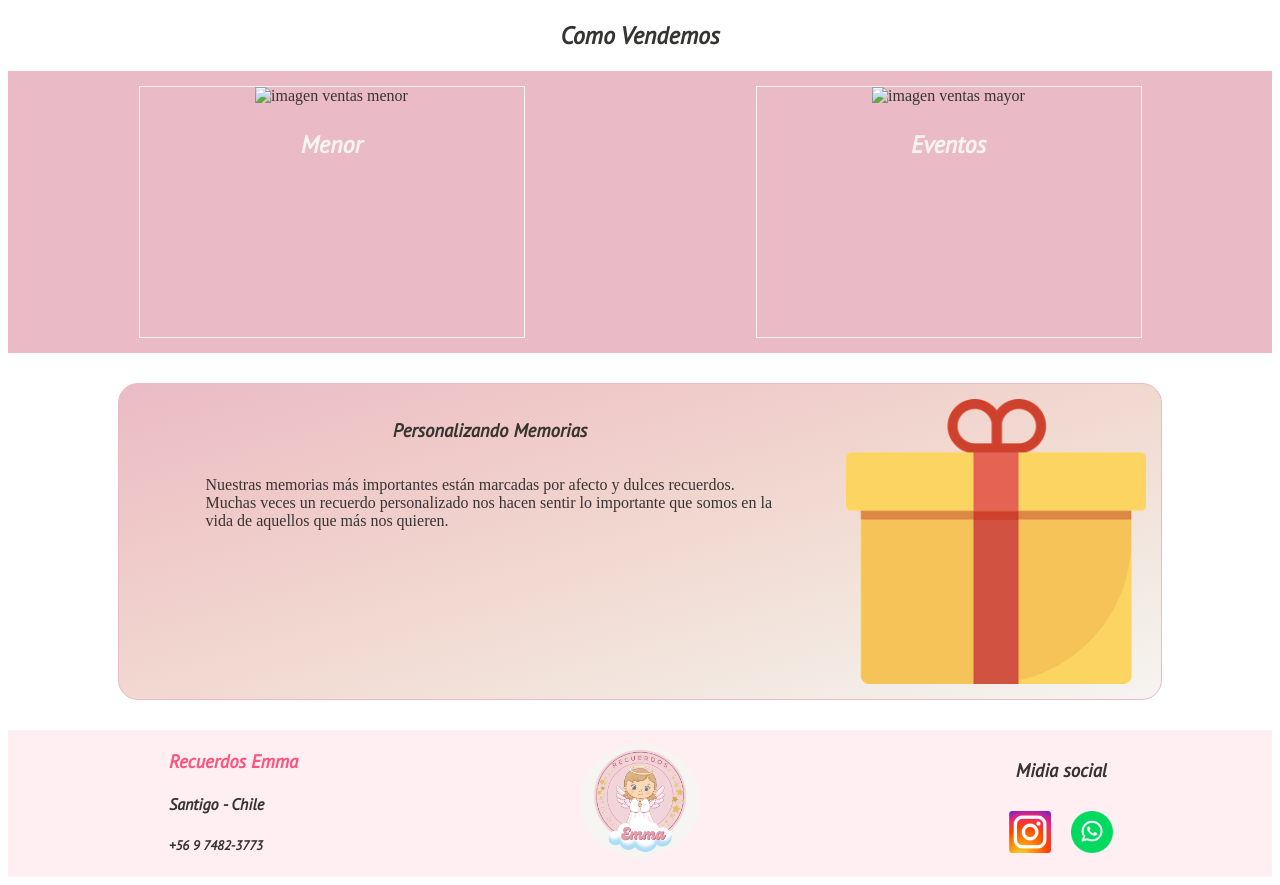
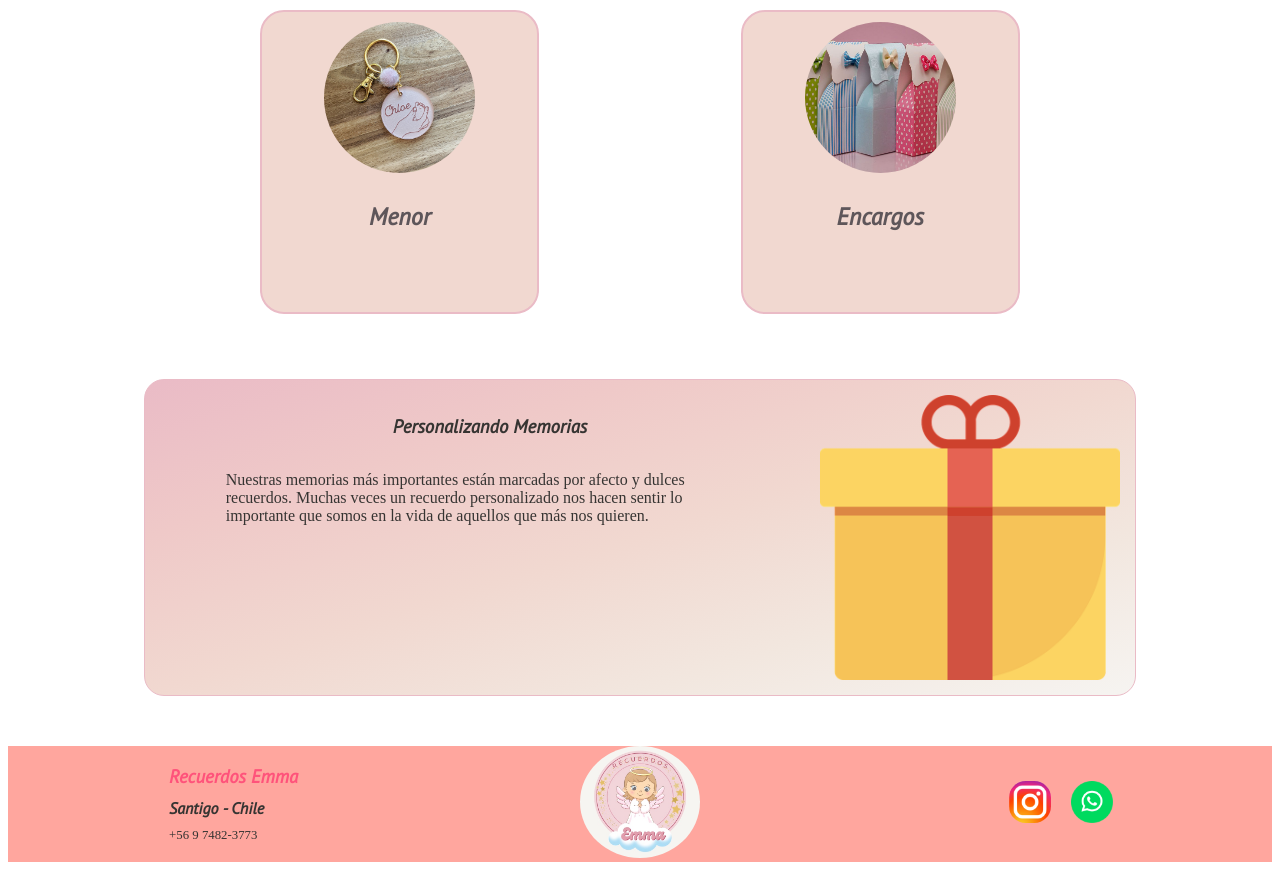
Before and after one commit to hccazado/recuerdosemma, a plain HTML site: page index.html in a window 1280 px wide. Shown: the part 978-1863 px from the top of the page. Drawn offline with Linux system fonts and the light colour scheme; a web font is replaced by a local one.

Commit message:
update style

```diff
--- a/index.html
+++ b/index.html
@@ -13,14 +13,14 @@
         </header>
         <div class="container_hero">
             <div class="filter"></div>
-            <img src="images/hero.jpeg" alt="hero image">
+            <img class="hero_img" src="images/hero.jpeg" alt="hero image">
             <div class="hero_msg">
                 <h1>Recuerdos Emma</h1>
                 <h2>Convertiendos tús grandes sueños en inolvidables momentos.</h2>
             </div>
         </div>
 
-        <content>
+        <main>
             <section class="container_personalizados">
                 <h2>Recuerdos Personalizados</h2>
                 <div class="carousel">
@@ -32,7 +32,7 @@
                 <div class="container_ventas">
                     <div class="card_venta">
                         <div class="tarjeta_frente">
-                            <img src="" alt="imagen ventas menor">
+                            <img src="images/llavero.jpg" alt="imagen ventas menor">
                             <h3>Menor</h3>
                         </div>
                         <div class="tarjeta_dorso">
@@ -45,8 +45,8 @@
                     </div>
                     <div class="card_venta">
                         <div class="tarjeta_frente">
-                            <img src="" alt="imagen ventas mayor">
-                            <h3>Eventos</h3>
+                            <img src="images/cajas.jpg" alt="imagen ventas mayor">
+                            <h3>Encargos</h3>
                         </div>
                         <div class="tarjeta_dorso">
                             <p>
@@ -77,20 +77,18 @@
                 </div>
                 <img src="images/gift-box.png" alt="gift box">
             </section>
-        </content>
+        </main>
 
         <footer>
             <div class="about">
                 <h3>Recuerdos Emma</h3>
                 <h4>Santigo - Chile</h4>
-                <h5><a href="tel:+5697482-3773">+56 9 7482-3773</a></h5>
+                <p><a href="tel:+5697482-3773">+56 9 7482-3773</a></p>
             </div>
             <div class="logo">
                 <img src="images/logo.jpg" alt="logo">
             </div>
             <div class="social_media">
-                <h3>Midia social</h3>
-                <div class="social_media_icons">
                     <a href="https://www.instagram.com/recuerdosemma" target="_blank"><img src="images/instagram.png" class="social_icon"></a>
                     <a href="https://wa.me/+56974823773" target="_blank"><img src="images/whatsap.png" class="social_icon"></a>
                 </div>
--- a/styles/style.css
+++ b/styles/style.css
@@ -8,7 +8,8 @@ h1,h2,h3,h4,h5{
 }
 header{
     height: 90px;
-    background-color: rgba(255,239,243,0.9);
+    /*background-color: rgba(255,239,243,0.9);*/
+    background-color: rgba(255, 166, 158, 0.6);
     position: sticky;
     top:0;
 }
@@ -28,21 +29,31 @@ header > img{
     margin-top: -90px;
 }
 
-.container_hero > img{
+.hero_img{
     grid-column:1/11;
-    order: -1;
+    grid-row: 1/10;
+    z-index: -1;
     width:100%;
 }
 .filter{
-    background: linear-gradient(rgba(1, 1, 1, 0.9), rgba(1, 1, 1, 0.9));
+    background: linear-gradient(rgba(110, 110, 110, 0.4), rgba(110, 110, 110, 0.4));
+
     grid-column: 1/11;
+    grid-row: 1/10;
     max-width:100vw;
 }
 
 .hero_msg{
-    grid-column: 5/9;
-    grid-row: 6/10;
+    grid-column: 5/10;
+    grid-row: 4/7;
     align-self: center;
+    color: white;
+    text-shadow:rgb(100, 100, 100);
+}
+
+main{
+    width:95%;
+    margin: 20px auto;
 }
 
 .container_personalizados{
@@ -50,24 +61,34 @@ header > img{
 }
 
 .carousel{
+    margin: 50px auto;
     background-color: #f1d8d0;
     border: 1px solid black;
     width:98%;
     height: 250px;
 }
 .container_ventas{
-    background-color: #EABBC6;
+    margin: 50px auto;
     display: flex;
     padding: 15px;
     justify-content: space-around;
+    width: 80%;
 }
 .card_venta{
-    border: 1px solid #F6F4F1;
-    width:30vw;
-    height:250px;
+    background-color: #f1d8d0;
+    border: 2px solid #EABBC6;
+    border-radius: 1.5rem;
+    width:275px;
+    height:300px;
+    padding: auto 15px;
+}
+.card_venta img{
+    margin-top: 10px;
+    width: 55%;
+    border-radius: 50%;
 }
 .card_venta h3{
-    color: #F6F4F1;
+    color: #5E565A;
     font-size: 1.5rem;
 }
 .card_venta:hover{
@@ -80,6 +101,8 @@ header > img{
 }
 .tarjeta_dorso{
     display: none;
+    text-align: left;
+    padding: 15px;
 }
 .tarjeta_dorso ul{
     list-style-type: none;
@@ -93,7 +116,7 @@ header > img{
     display: flex;
     flex-direction: row;
     justify-content: space-between;
-    margin:30px auto;
+    margin:50px auto;
     padding: 15px;
 }
 .container_memorias p{
@@ -121,7 +144,8 @@ footer .logo img{
     border-radius: 50%;
 }
 footer{
-    background-color: #FFEFF3;
+    /*background-color: #FFEFF3;*/
+    background-color: #FFA69E;
     margin-top: 20px;
 }
 footer .about{
@@ -130,15 +154,25 @@ footer .about{
 }
 footer .about h3{
     color: #FF537B;
+    margin:10px;
 }
 footer .about h4{
     color: #363432;
+    margin: 10px;
+}
+
+footer .about p{
+    font-size: 0.8rem;
+    margin: 10px;
 }
 footer .about a{
     text-decoration: none;
     color: #363432;
 }
-footer .social_media_icons{
+footer .about a:hover{
+    text-decoration: underline;
+}
+footer .social_media{
     display: flex;
     flex-direction: row;
     justify-content: center;
@@ -146,4 +180,5 @@ footer .social_media_icons{
 .social_icon{
     margin:10px;
     width: 42px;
+    border-radius: 40%;
 }
```
Also changed, not shown: images/cajas.jpg (added), images/llavero.jpg (added).
